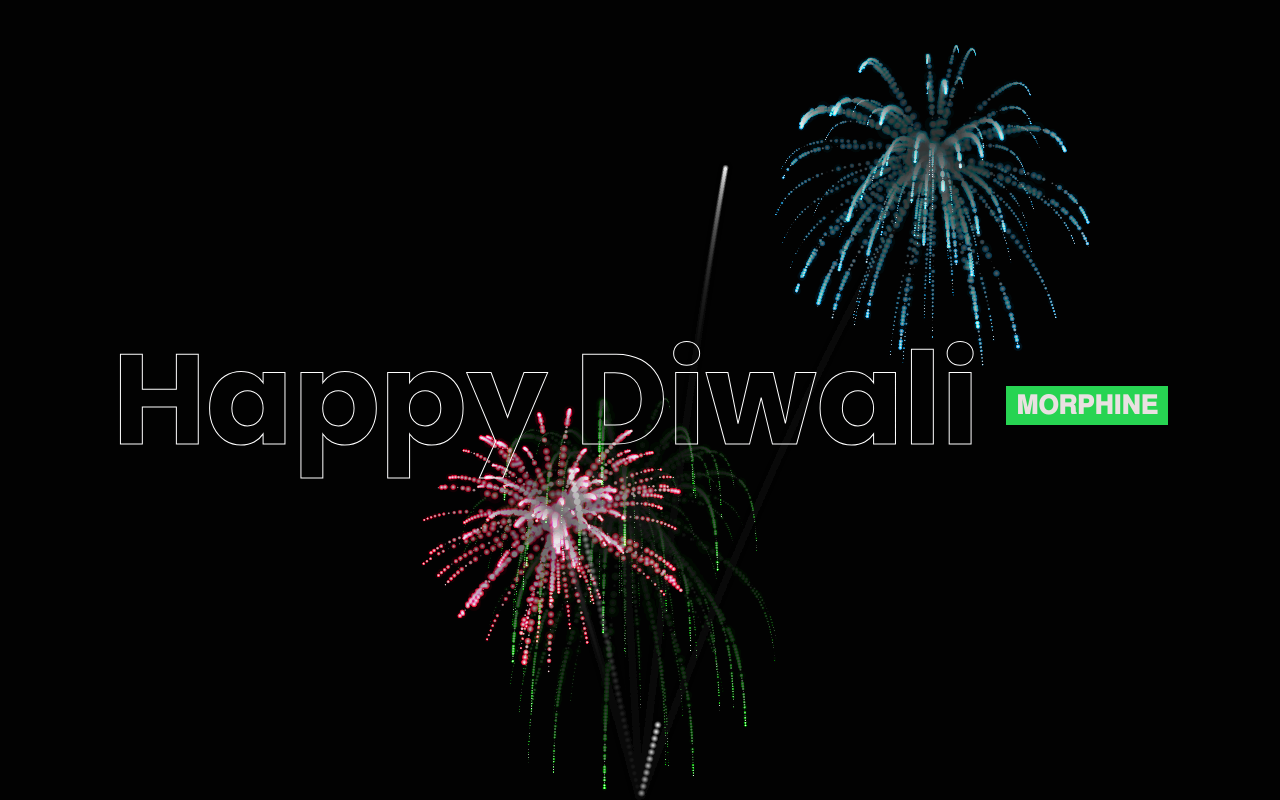
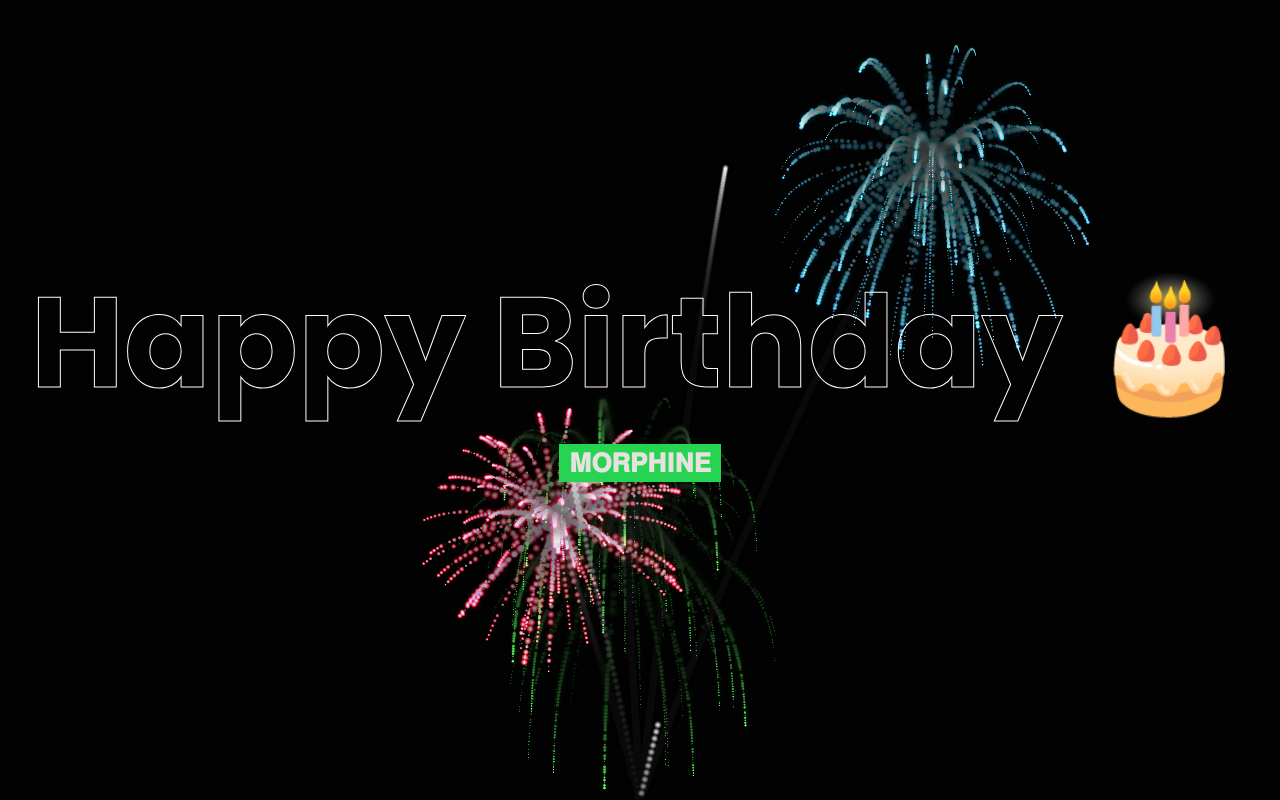
Before and after one commit to Sparklingmind46/Happy-diwali, a plain HTML site: page index.html in a window 1280 px wide. Drawn offline with nearby package versions, Linux system fonts and the light colour scheme.

Commit message:
Update index.html

```diff
--- a/index.html
+++ b/index.html
@@ -12,7 +12,7 @@
 	<section class="fireworks" id="sec1">
 	<section class="content" id="sec2">
 		<h2>
-			Happy Diwali
+			Happy Birthday 🎂
 			<span>𝐌𝐎𝐑𝐏𝐇𝐈𝐍𝐄</span>
 		</h2>
 	</section>
```
